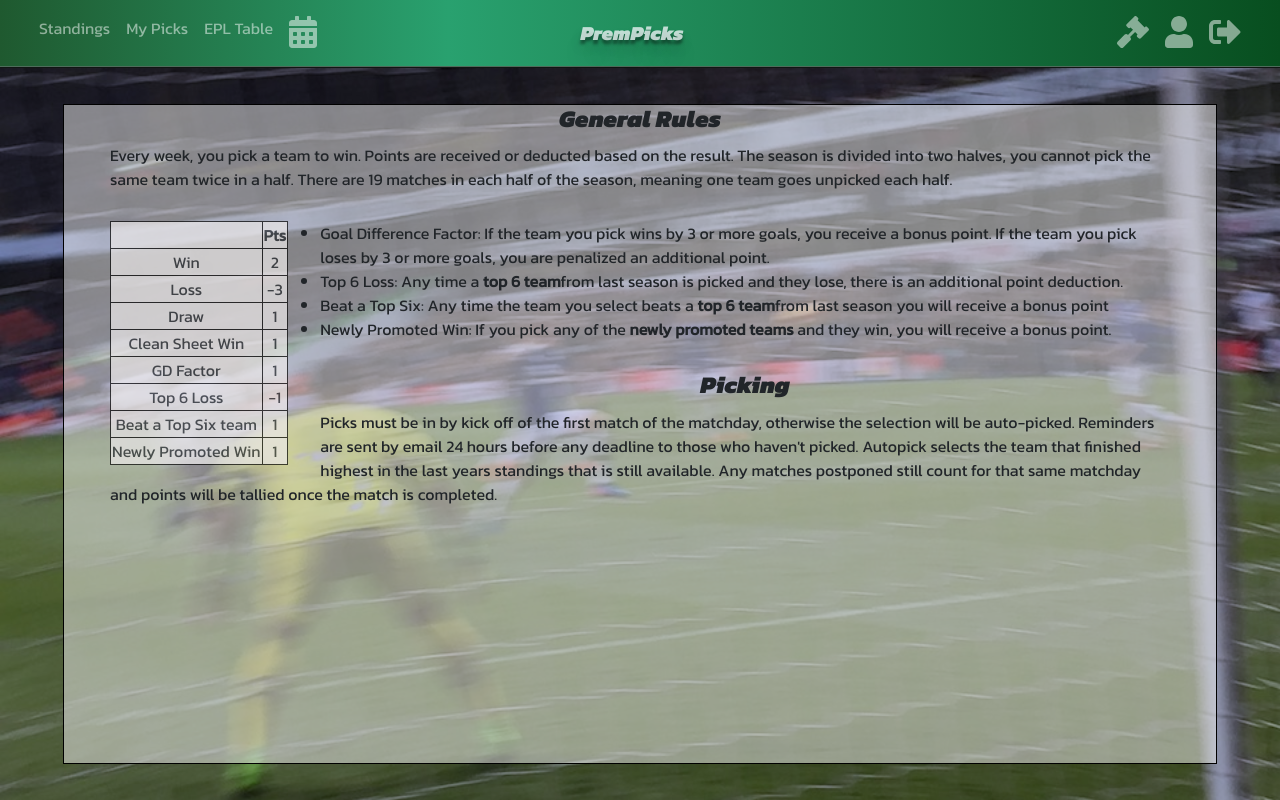
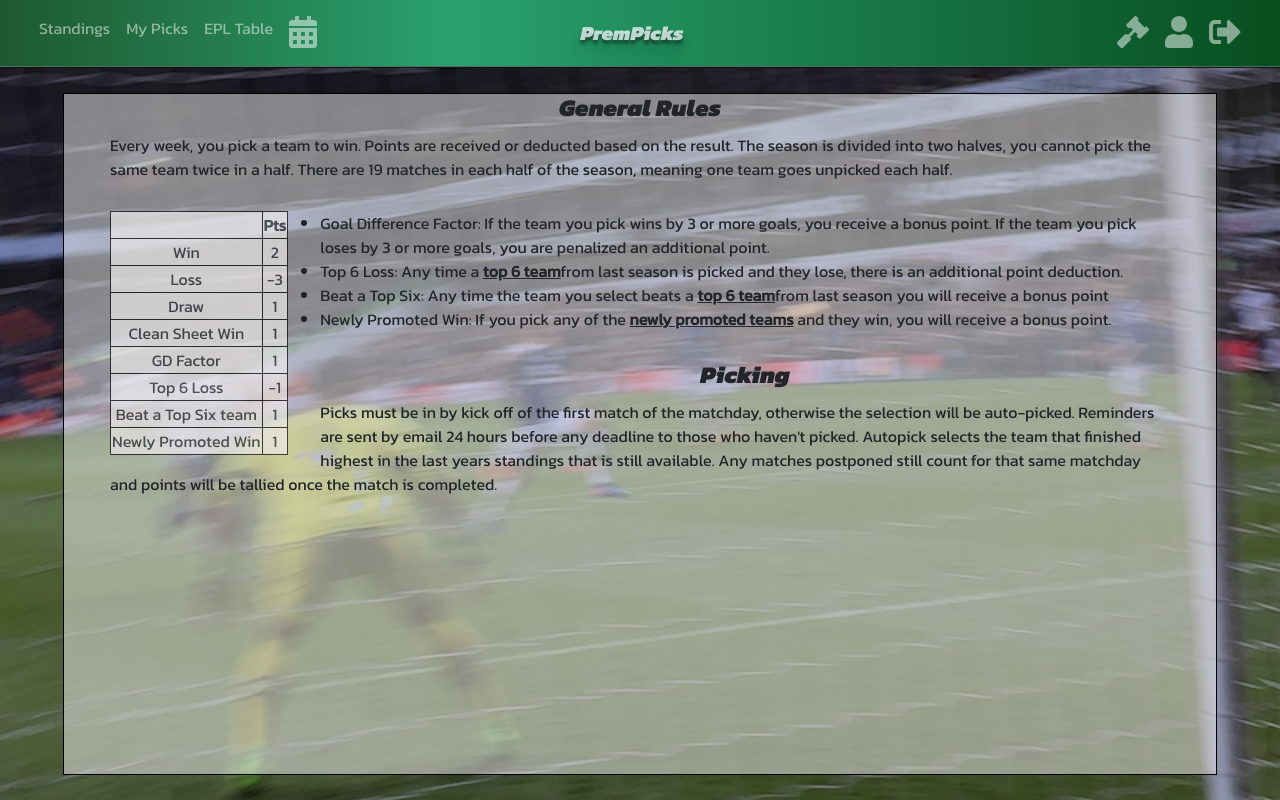
Before and after one commit to jjh5166/prempicks-web, a Next.js app: page /rules in a window 1280 px wide. Built offline with nearby package versions, Linux system fonts and the light colour scheme; no server answers.

Commit message:
underline tooltips, overflow auto

```diff
--- a/components/Rules/styled.js
+++ b/components/Rules/styled.js
@@ -1,11 +1,12 @@
 import styled from 'styled-components';
 
 export const RulesContainer = styled.div`
-  height: 90%;
+  height: 85vh;
   width: 90%;
   outline: solid #000 1px;
   background-color: rgba(244, 244, 244, .5);
-`;
+  overflow: auto;
+`
 
 export const RulesSection = styled.div`
     margin: 0 4%;
@@ -18,10 +19,13 @@ export const RulesSection = styled.div`
       margin: 0;
       margin-bottom: 10px;
     }
+    span{
+      text-decoration: underline;
+    }
 `
 
 export const RulesTableEl = styled.table`
-    position: relative;
+  position: relative;
   table-layout: auto;
   background-color: #EDEAEA;
   opacity: .7;
```
